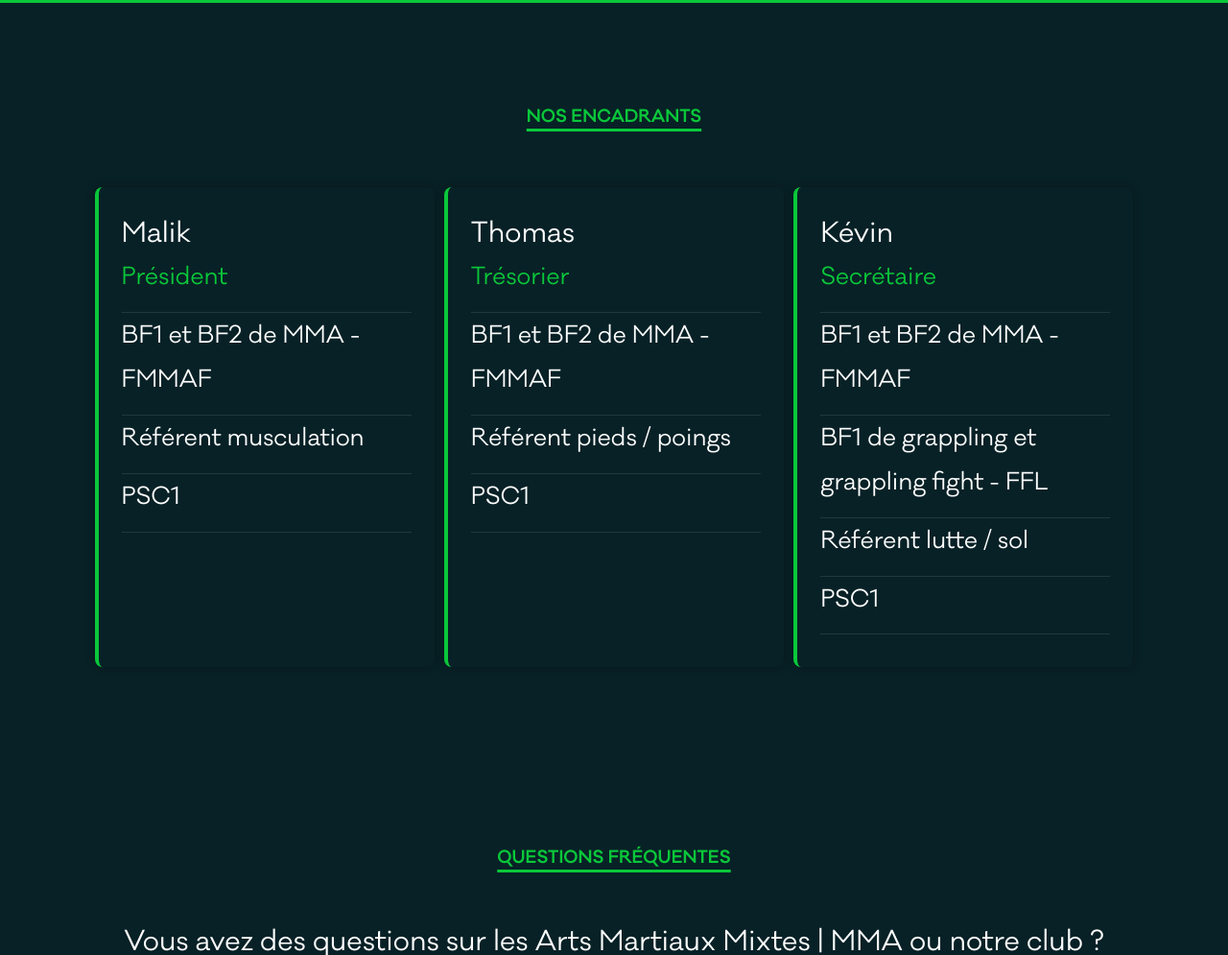
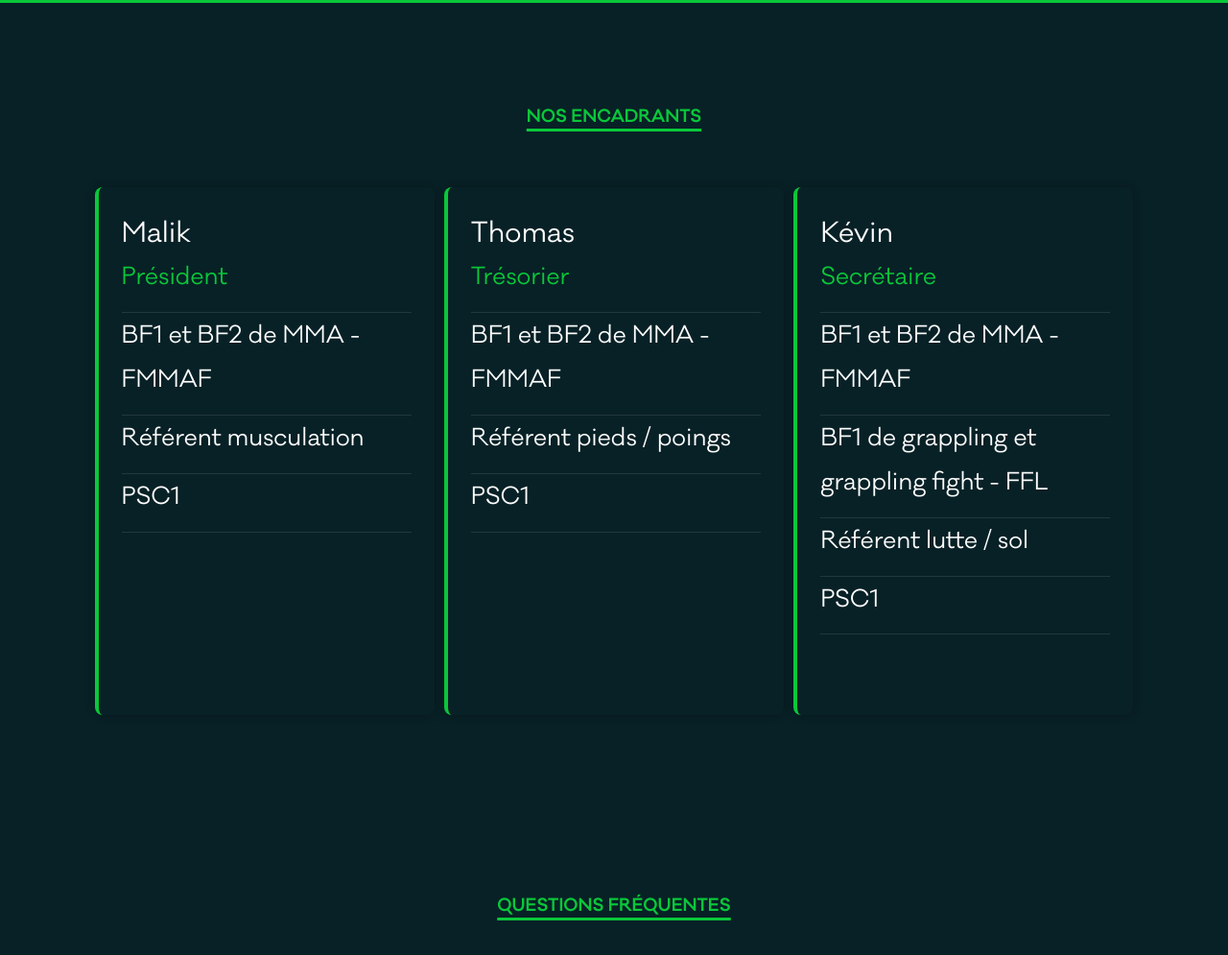
Before and after one commit to kevinbdx35/slamm, a plain HTML site: page index.html in a window 1280 px wide. Shown: the part 5107-6102 px from the top of the page at 96% size. Drawn offline with nearby package versions, Linux system fonts and the light colour scheme; files whose address does not match are found by name.

Commit message:
Update style.css

```diff
--- a/style.css
+++ b/style.css
@@ -670,12 +670,13 @@ table.bottomBorder th {
 .div2, .div3, .div4 {
   width: 100%;
   max-width: 600px;
-  height: 500px;
+  height: 550px;
   border-left: 4px solid hsl(135, 90%, 41%);
   padding: 24px;
   border-radius: 8px;
   box-shadow: 0 0 10px rgba(0,0,0,0.3);
   margin-bottom: 100px;
+  overflow: hidden;
 }
 
 /* Texte */
```
